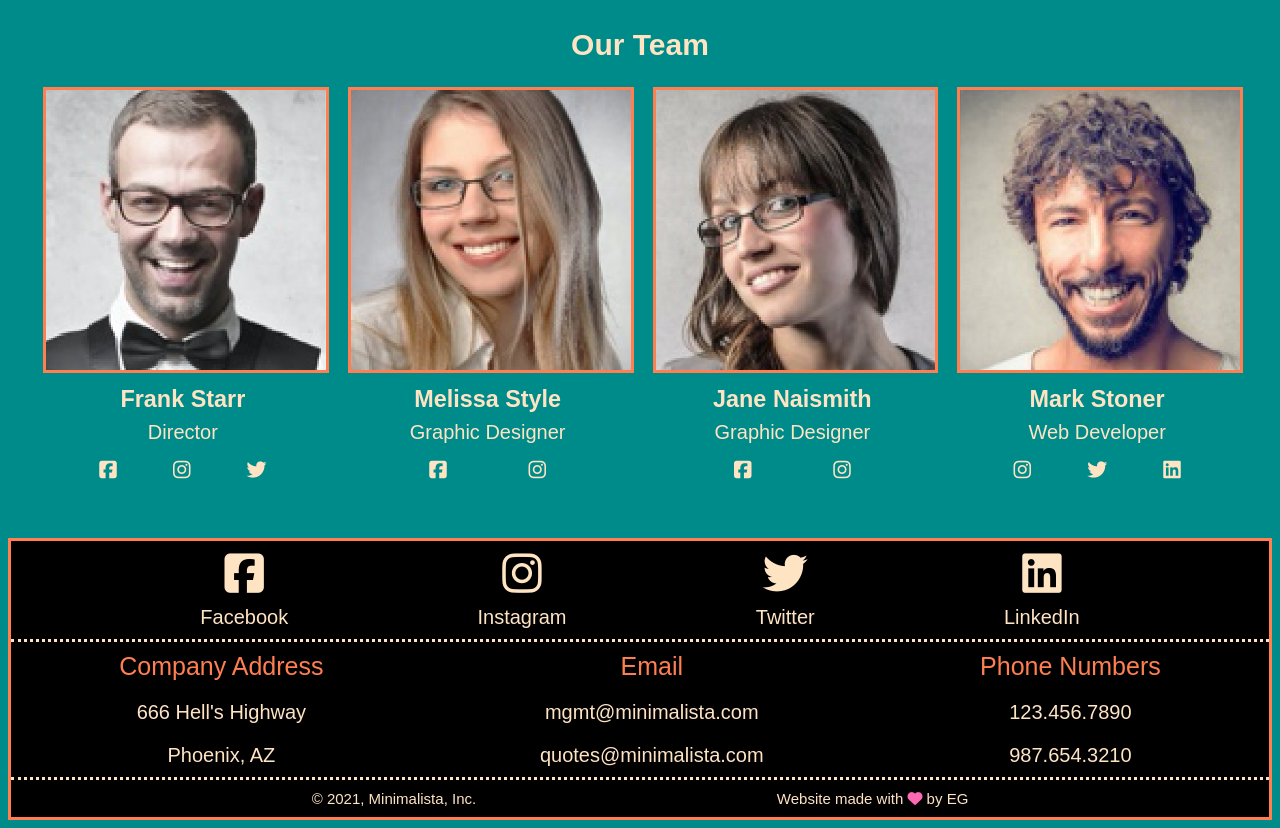
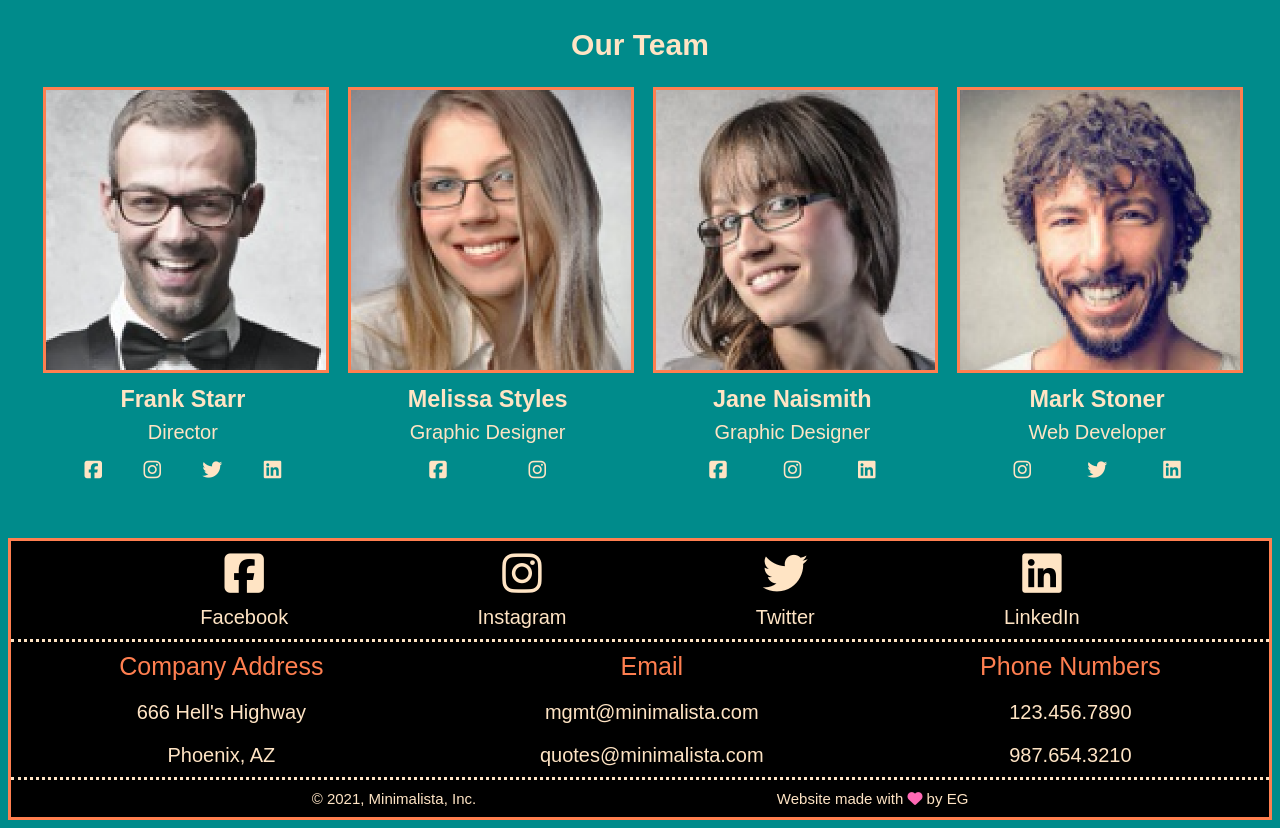
Before and after one commit to EGROENE/Minimalista, a plain HTML site: page index.html in a window 1280 px wide. Shown: the part 996-1824 px from the top of the page. Drawn offline with Linux system fonts and the light colour scheme.

Commit message:
updated team members' social links

```diff
--- a/index.html
+++ b/index.html
@@ -75,11 +75,12 @@
                         <a href="#"><i class="fab fa-facebook-square"></i></a>
                         <a href="#"><i class="fab fa-instagram"></i></a>
                         <a href="#"><i class="fab fa-twitter"></i></a>
+                        <a href="#"><i class="fab fa-linkedin"></i></a>
                     </div>
                 </div>
                 <div>
                     <img src="./assets/team1.png" alt="Melissa Style">
-                    <h3>Melissa Style</h3>
+                    <h3>Melissa Styles</h3>
                     <p>Graphic Designer</p>
                     <div class="team-socials">
                         <a href="#"><i class="fab fa-facebook-square"></i></a>
@@ -93,6 +94,7 @@
                     <div class="team-socials">
                         <a href="#"><i class="fab fa-facebook-square"></i></a>
                         <a href="#"><i class="fab fa-instagram"></i></a>
+                        <a href="#"><i class="fab fa-linkedin"></i></a>
                     </div>
                 </div>
                 <div>
```
